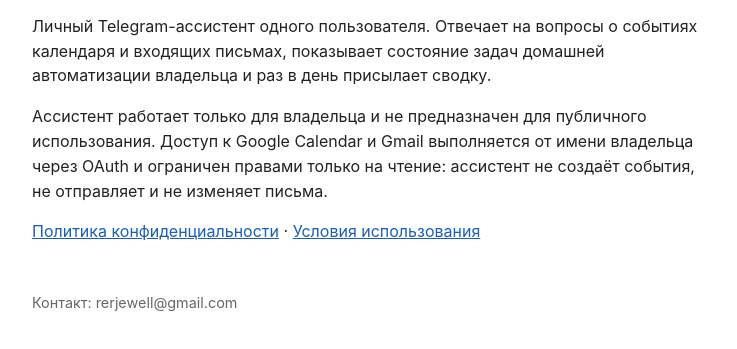
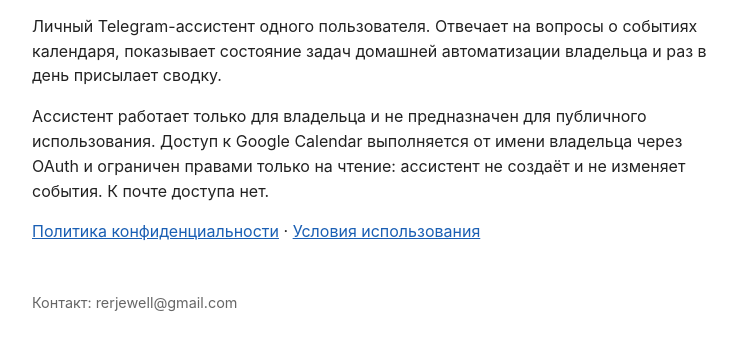
Before and after one commit to ReRJewell/hermes-assistant, a plain HTML site: page index.html in a window 1280 px wide. Shown: the part 91-440 px from the top of the page, without its empty margins (268-1005 px from the left). Drawn offline with Linux system fonts and the light colour scheme.

Commit message:
Без Gmail: ассистент читает только календарь

```diff
--- a/index.html
+++ b/index.html
@@ -11,8 +11,8 @@
 </head>
 <body>
 <h1>Hermes Assistant</h1>
-<p>Личный Telegram-ассистент одного пользователя. Отвечает на вопросы о событиях календаря и входящих письмах, показывает состояние задач домашней автоматизации владельца и раз в день присылает сводку.</p>
-<p>Ассистент работает только для владельца и не предназначен для публичного использования. Доступ к Google Calendar и Gmail выполняется от имени владельца через OAuth и ограничен правами только на чтение: ассистент не создаёт события, не отправляет и не изменяет письма.</p>
+<p>Личный Telegram-ассистент одного пользователя. Отвечает на вопросы о событиях календаря, показывает состояние задач домашней автоматизации владельца и раз в день присылает сводку.</p>
+<p>Ассистент работает только для владельца и не предназначен для публичного использования. Доступ к Google Calendar выполняется от имени владельца через OAuth и ограничен правами только на чтение: ассистент не создаёт и не изменяет события. К почте доступа нет.</p>
 <p><a href="privacy.html">Политика конфиденциальности</a> · <a href="terms.html">Условия использования</a></p>
 <footer>Контакт: rerjewell@gmail.com</footer>
 </body>
```
